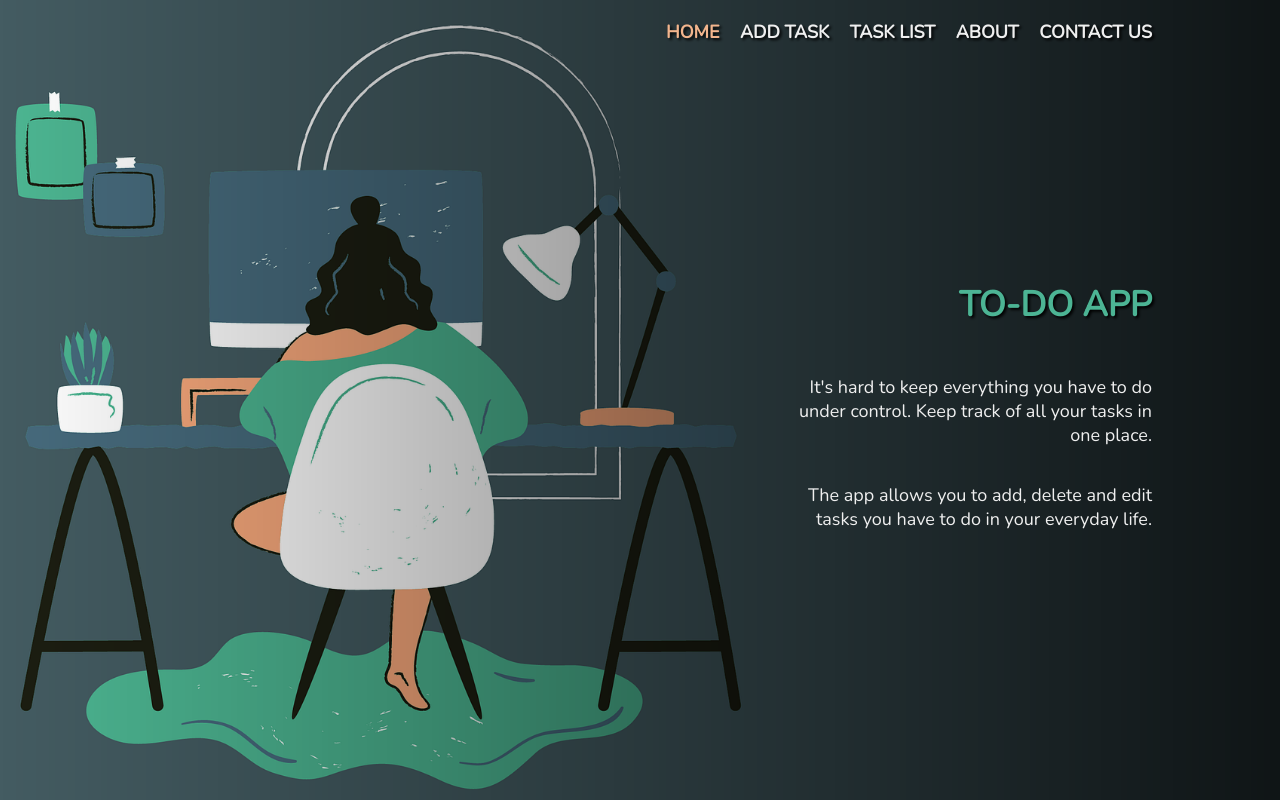
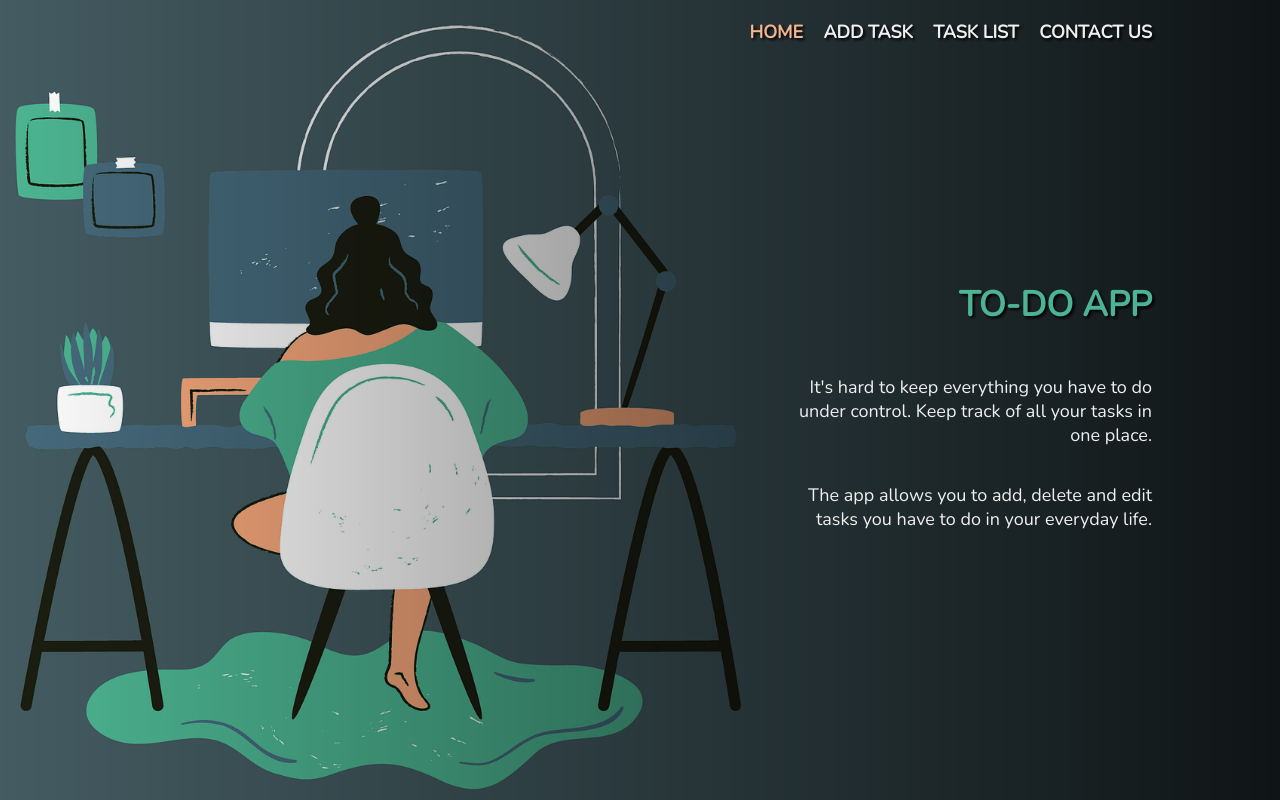
Before and after one commit to BernardaBrkic/to-do-app, a Vue app: page / in a window 1280 px wide. Built offline with nearby package versions, Linux system fonts and the light colour scheme.

Commit message:
Update App.vue

```diff
--- a/src/App.vue
+++ b/src/App.vue
@@ -4,7 +4,6 @@
       <router-link to="/">Home</router-link>
       <router-link to="/addtask">Add Task</router-link>
       <router-link to="/tasklist">Task list</router-link>
-      <router-link to="/about">About</router-link>
       <router-link to="/contactus">Contact us</router-link>
     </div>
   </nav>
```
